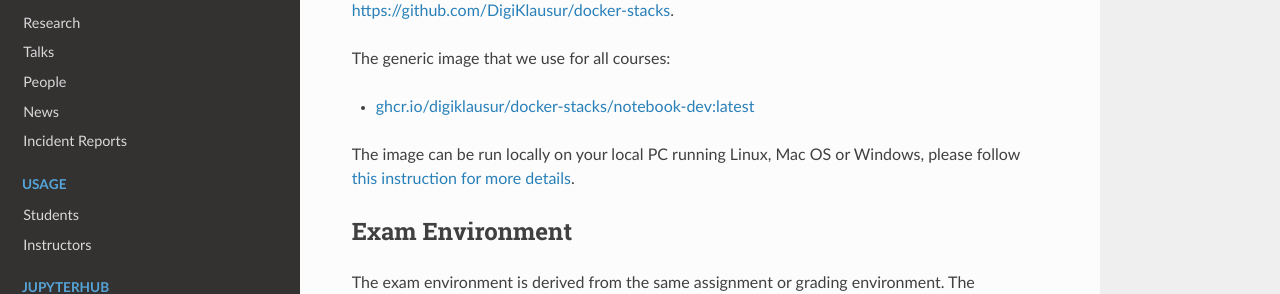
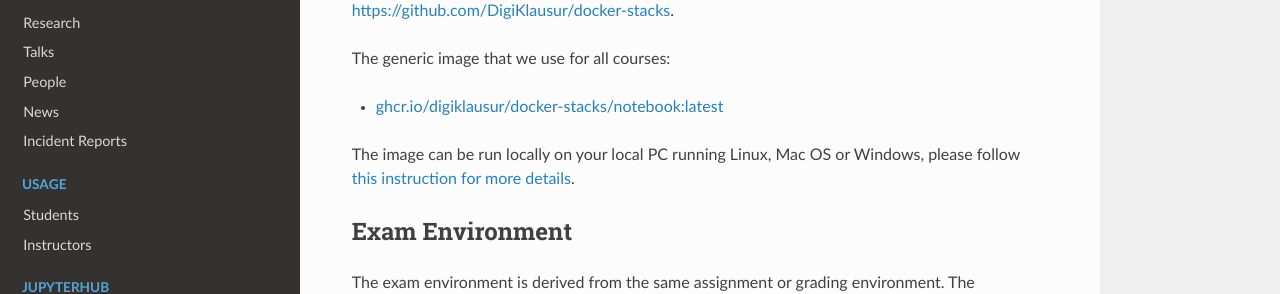
Before and after one commit to DigiKlausur/e2x-docs, a Sphinx documentation site: the page built from docs/source/jupyterhub/environment.rst, in a window 1280 px wide and 1296 px high. Shown: the part 241-535 px from the top of the window. Built offline with Sphinx 7.4.7 and the Read the Docs theme 2.0.0, drawn with Linux system fonts in a browser that asks for light colours.

Commit message:
[jupyterhub/env] update environment

```diff
--- a/docs/source/jupyterhub/environment.rst
+++ b/docs/source/jupyterhub/environment.rst
@@ -12,7 +12,7 @@ All environments we use in the servers can be found on our github repository
 
 The generic image that we use for all courses:
 
-* `ghcr.io/digiklausur/docker-stacks/notebook-dev:latest <https://github.com/DigiKlausur/docker-stacks/tree/fde8cda987543dc2e4f2957ba5591310ff1d6460>`_
+* `ghcr.io/digiklausur/docker-stacks/notebook:latest <https://github.com/DigiKlausur/docker-stacks/tree/1ba0bc25385b8b45883cab6dccfe27d7941ea9a9>`_
 
 The image can be run locally on your local PC running Linux, Mac OS or Windows,
 please follow :ref:`this instruction for more details <working_on_assignments_locally>`.
```
